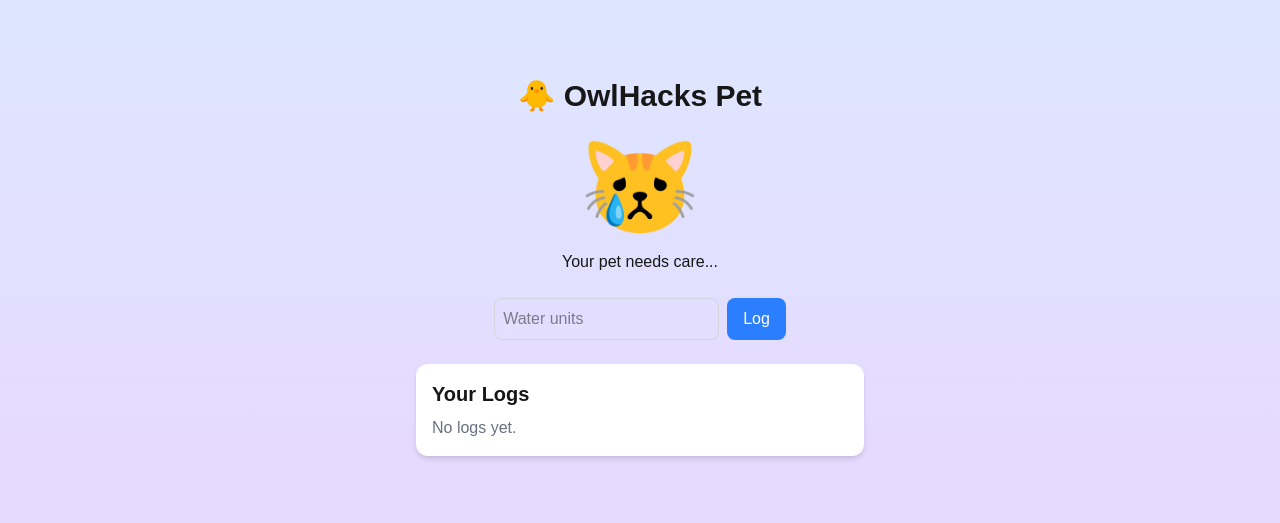
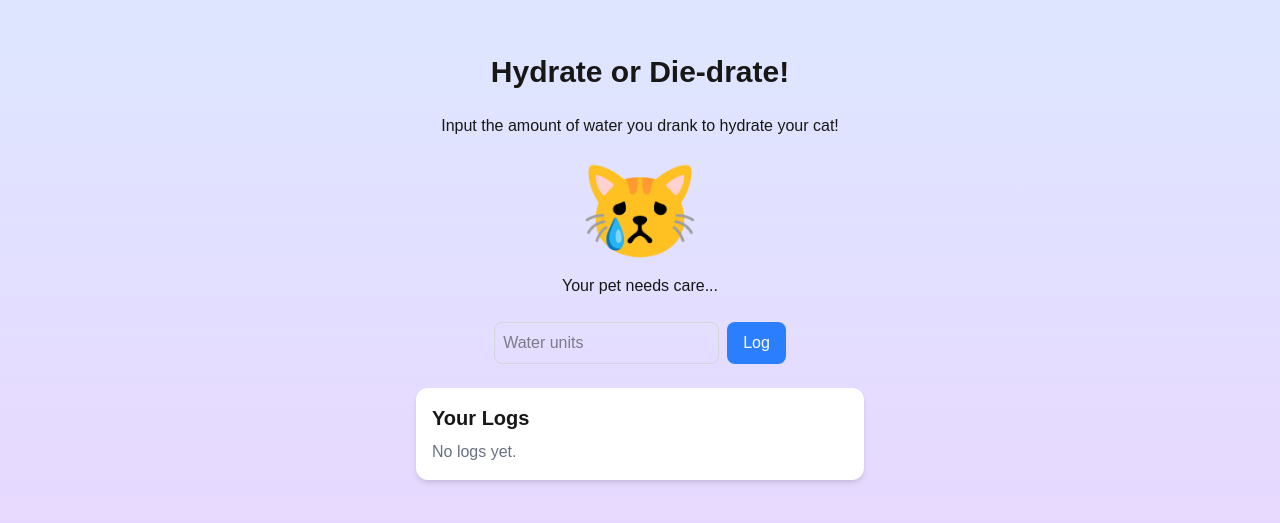
Before and after one commit to tup80767/OwlHacks2025Winner, a Next.js app: page / in a window 1280 px wide. Shown: the part 133-656 px from the top of the page. Built offline with nearby package versions, Linux system fonts and the light colour scheme.

Commit message:
added title and subtitle

```diff
--- a/src/app/page.tsx
+++ b/src/app/page.tsx
@@ -38,8 +38,8 @@ export default function Home() {
 
   return (
     <div className="flex flex-col items-center justify-center min-h-screen bg-gradient-to-b from-blue-100 to-purple-200 p-6">
-      <h1 className="text-3xl font-bold mb-6">🐥 OwlHacks Pet</h1>
-
+      <h1 className="text-3xl font-bold mb-6"> Hydrate or Die-drate!</h1>
+      <h2 className="mb-6">Input the amount of water you drank to hydrate your cat!</h2>
       <div className="text-8xl mb-4">
         {petHappy ? "😺" : "😿"}
       </div>
```
